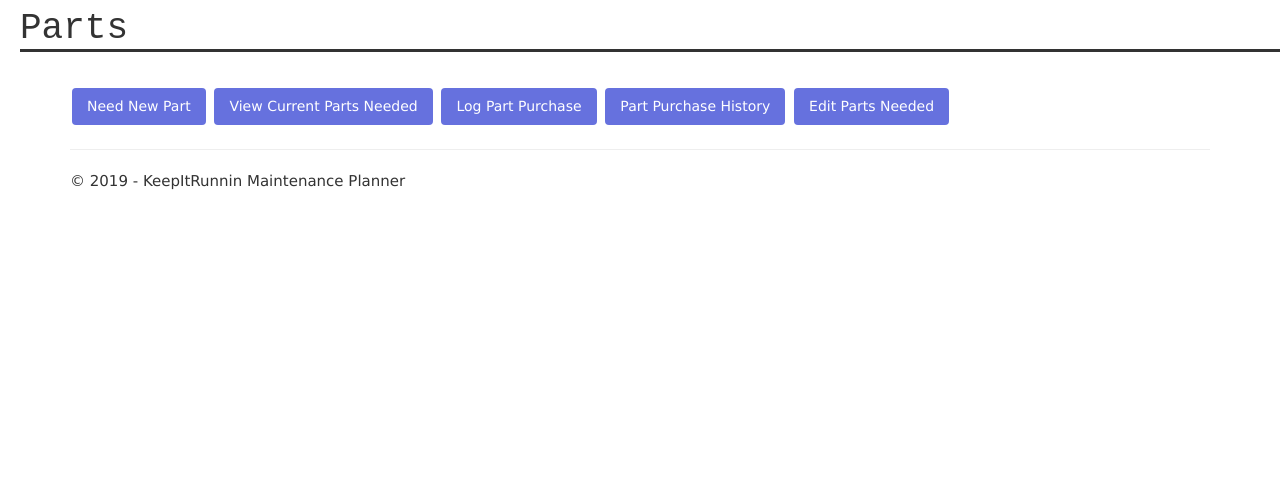
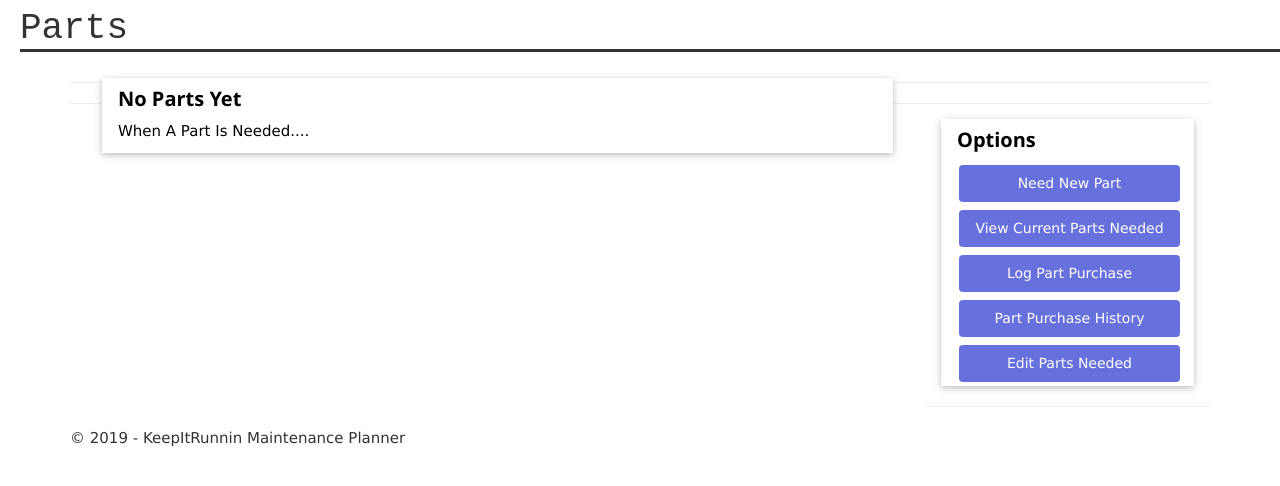
Before and after one commit to skmerten/KeepItRunnin-DJANGO, a Django app: page /parts/ in a window 1280 px wide. Shown: the part 51-537 px from the top of the page. Run offline with Django 3.2, Linux system fonts and the light colour scheme; a user stored in the database is signed in; some libraries are stand-ins or nearby versions.

Commit message:
Working on Part Page

```diff
--- a/KeepItRunnin-DJ/app/templates/app/maintenanceHome.html
+++ b/KeepItRunnin-DJ/app/templates/app/maintenanceHome.html
@@ -59,6 +59,4 @@
     </div><hr>
 </div>
 
-
-
 {% endblock %}
--- a/KeepItRunnin-DJ/app/templates/app/partsHome.html
+++ b/KeepItRunnin-DJ/app/templates/app/partsHome.html
@@ -1,13 +1,60 @@
 {% extends "app/layout.html" %}
 
 {% block content %}
-<br>
-<a href='{% url 'addPart' %}'><button class="button" type='button'>Need New Part</button></a>
-<a href='{% url 'viewPart' %}'><button class="button" type='button'>View Current Parts Needed</button></a>
-<a href='{% url 'logPart' %}'><button class="button" type='button'>Log Part Purchase</button></a>
-<a href='{% url 'viewMaintHist' %}'><button class="button" type='button'>Part Purchase History</button></a>
-<a href='{% url 'editPart' %}'><button class="button" type='button'>Edit Parts Needed</button></a>
-<!--
-<a href='/cancelParts'><button type='button'>Cancel Part</button></a>
--->
+
+<style>
+.button {
+    background-color: #6671de;
+    border: none;
+    color: white;
+    padding: 8px 15px;
+    text-align: center;
+    text-decoration: none;
+    display: inline-block;
+    font-size: 14px;
+    margin: 4px 2px;
+    cursor: pointer;
+    border-radius: 4px;
+    width: 100%;
+}
+</style>
+
+<div class="w3-col l9">
+{% if parts %}
+    {% for part in parts %}
+        <div class="w3-container" >
+            <div class="w3-card w3-margin w3-margin-top">
+                <!--<img src="/static/app/imgs/NA-Miata.jpg" style="max-height:100%; max-width:100%">-->
+                <div class="w3-container w3-white">
+                    <h4><b>{{part.name}}</b></h4>
+                    <p>Description: {{part.description}}</p>
+                </div>
+            </div>
+        </div>
+    {% endfor %}
+{% else %}
+    <div class="w3-container" >
+        <div class="w3-card w3-margin w3-margin-top">
+            <!--<img src="/static/app/imgs/NA-Miata.jpg" style="max-height:100%; max-width:100%">-->
+            <div class="w3-container w3-white">
+                <h4><b>No Parts Yet</b></h4>
+                <p>When A Part Is Needed....</p>
+            </div>
+        </div>
+    </div>
+{% endif %}
+</div><hr>
+<div class="w3-col l3">
+    <div class="w3-card w3-margin w3-margin-top">
+        <div class="w3-container w3-white">
+            <h4><b>Options</b></h4>
+            <a href='{% url 'addPart' %}'><button class="button" type='button'>Need New Part</button></a>
+            <a href='{% url 'viewPart' %}'><button class="button" type='button'>View Current Parts Needed</button></a>
+            <a href='{% url 'logPart' %}'><button class="button" type='button'>Log Part Purchase</button></a>
+            <a href='{% url 'viewMaintHist' %}'><button class="button" type='button'>Part Purchase History</button></a>
+            <a href='{% url 'editPart' %}'><button class="button" type='button'>Edit Parts Needed</button></a>
+        </div>
+    </div><hr>
+</div>
+
 {% endblock %}
```
